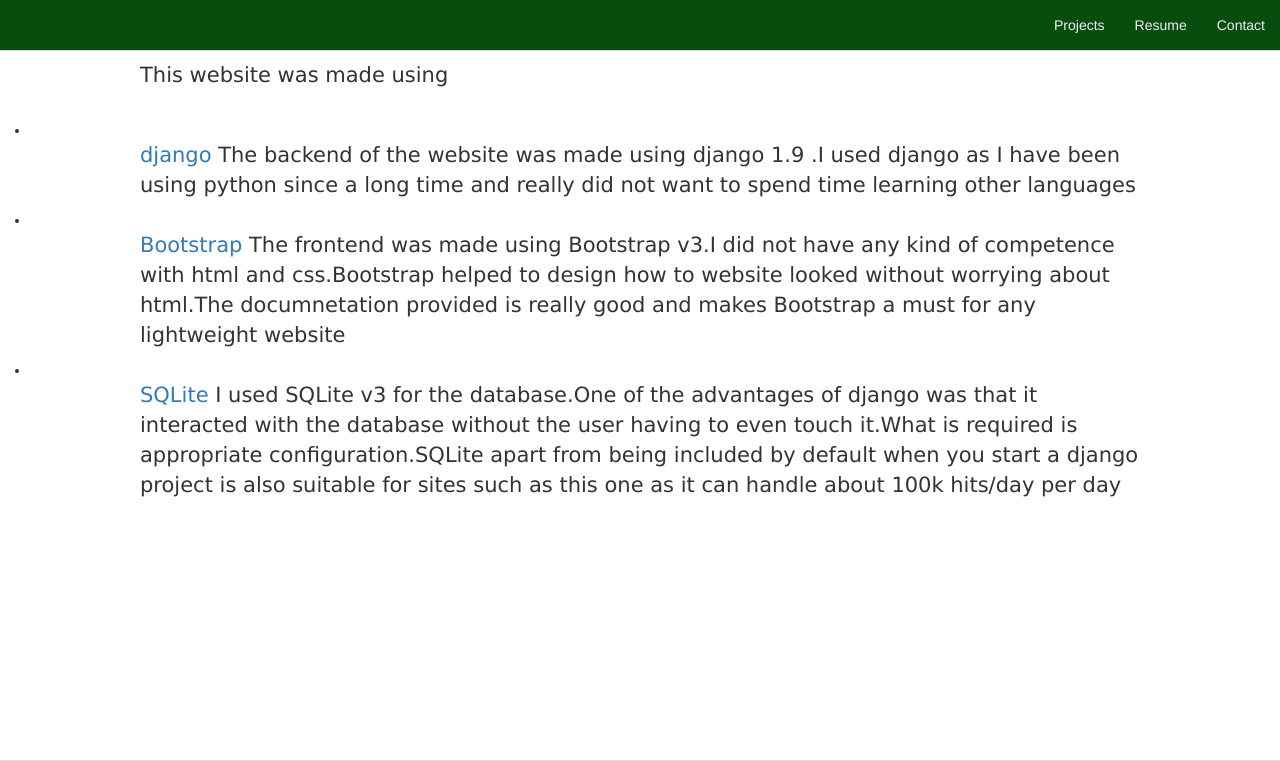
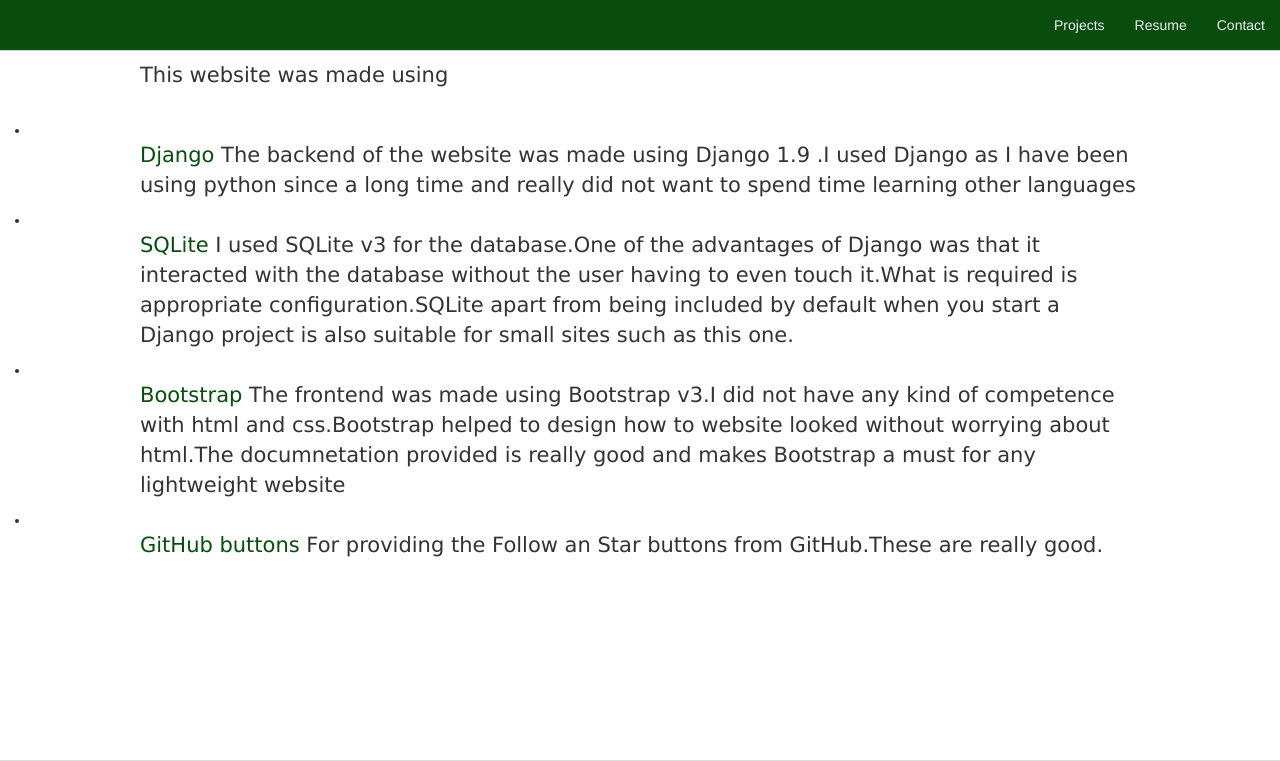
Before and after one commit to khansubhan95/PersonalWebsite, a Django app: template mysite/templates/mysite/about_website.html in a window 1280 px wide. Shown: the top 761 px of the page. Run offline with Django 3.2, Linux system fonts and the light colour scheme; the template is opened without the code that fills it, so the values that code supplies are empty; some libraries are stand-ins or nearby versions.

Commit message:
Updated frontend

```diff
--- a/mysite/templates/mysite/about_website.html
+++ b/mysite/templates/mysite/about_website.html
@@ -4,10 +4,12 @@
 built with love using django!</p> -->
 <p class="modified-p">This website was made using</p>
 <br>
-<li><p class="modified-p"><a href="https://www.djangoproject.com/">django</a> The backend of the website was made using django 1.9 .I used django as I have been using python since a long time and really did not want to spend time learning other languages</p></li>
+<li><p class="modified-p"><a class="green-a" href="https://www.djangoproject.com/" target="_blank">Django</a> The backend of the website was made using Django 1.9 .I used Django as I have been using python since a long time and really did not want to spend time learning other languages</p></li>
 
-<li><p class="modified-p"><a href="https://www.getbootstrap.com/">Bootstrap</a> The frontend was made using Bootstrap v3.I did not have any kind of competence with html and css.Bootstrap helped to design how to website looked without worrying about html.The documnetation provided is really good and makes Bootstrap a must for any lightweight website</p></li>
+<li><p class="modified-p"><a class="green-a" href="https://www.sqlite.org/" target="_blank">SQLite</a> I used SQLite v3 for the database.One of the advantages of Django was that it interacted with the database without the user having to even touch it.What is required is appropriate configuration.SQLite apart from being included by default when you start a Django project is also suitable for small sites such as this one.</p></li>
 
-<li><p class="modified-p"><a href="https://www.sqlite.org/">SQLite</a> I used SQLite v3 for the database.One of the advantages of django was that it interacted with the database without the user having to even touch it.What is required is appropriate configuration.SQLite apart from being included by default when you start a django project is also suitable for sites such as this one as it can handle about 100k hits/day per day</p></li>
+<li><p class="modified-p"><a class="green-a" href="https://www.getbootstrap.com/ target="_blank"">Bootstrap</a> The frontend was made using Bootstrap v3.I did not have any kind of competence with html and css.Bootstrap helped to design how to website looked without worrying about html.The documnetation provided is really good and makes Bootstrap a must for any lightweight website</p></li>
+
+<li><p class="modified-p"><a class="green-a" href="https://ghbtns.com/" target="_blank">GitHub buttons</a> For providing the Follow an Star buttons from GitHub.These are really good.</p></li>
 
 {% endblock %}
--- a/mysite/templates/mysite/contact.html
+++ b/mysite/templates/mysite/contact.html
@@ -13,7 +13,6 @@
     <div class="col-xs-8">{{ field }}</div>
     </div>
     {% endfor %}
-
 <div class="form-group">
 <div class="col-xs-offset-2 col-xs-8">
 <button type="submit" class="btn btn-default btn-inverse">Submit</button>
--- a/mysite/templates/mysite/contact_failure.html
+++ b/mysite/templates/mysite/contact_failure.html
@@ -75,7 +75,7 @@ body {
 </div>
 </div>
 
-    <div class="panel-footer">
+<div class="panel-footer">
 <div class="container-fluid">
 
 <div class="row">
--- a/mysite/templates/mysite/contact_success.html
+++ b/mysite/templates/mysite/contact_success.html
@@ -71,7 +71,7 @@ body {
 </div>
 </div>
 
-    <div class="panel-footer">
+<div class="panel-footer">
 <div class="container-fluid">
 
 <div class="row">
--- a/mysite/templates/mysite/header.html
+++ b/mysite/templates/mysite/header.html
@@ -83,7 +83,7 @@ body {
 </div>
 </div>
 
-    <div class="panel-footer">
+<div class="panel-footer">
 <div class="container-fluid">
 
 <div class="row">
```
